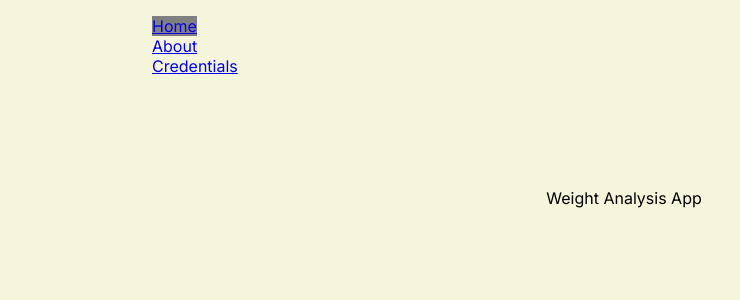
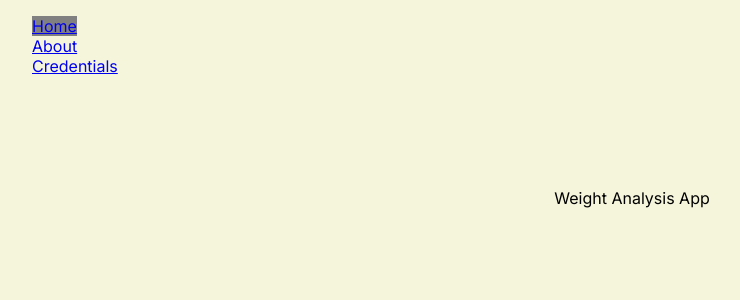
Before and after one commit to AndreCouwberghs/weight-analysis-app, a Next.js app: page / in a window 1280 px wide. Shown: the top 300 px of the page, without its empty margins (16-756 px from the left). Built offline with nearby package versions, Linux system fonts and the light colour scheme.

Commit message:
#1 Made container responsive

```diff
--- a/src/app/globals.css
+++ b/src/app/globals.css
@@ -3,7 +3,7 @@ body {
 }
 
 .container {
-  width: 1024px;
+  width: 100%;
   margin: 0 auto;
 }
 
@@ -14,3 +14,33 @@ body {
 .nav li {
   list-style: none;
 }
+
+@media only screen and (min-width: 640px) {
+  .container {
+    width: 640px;
+  }
+}
+
+@media only screen and (min-width: 768px) {
+  .container {
+    width: 768px;
+  }
+}
+
+@media only screen and (min-width: 1024px) {
+  .container {
+    width: 1024px;
+  }
+}
+
+@media only screen and (min-width: 1280px) {
+  .container {
+    width: 1280px;
+  }
+}
+
+@media only screen and (min-width: 1536px) {
+  .container {
+    width: 1536px;
+  }
+}
```
